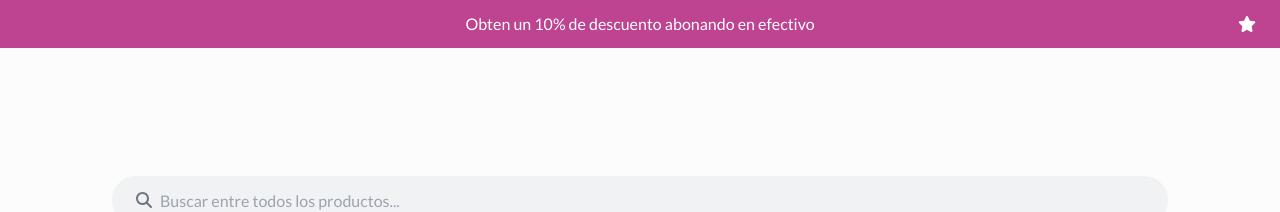
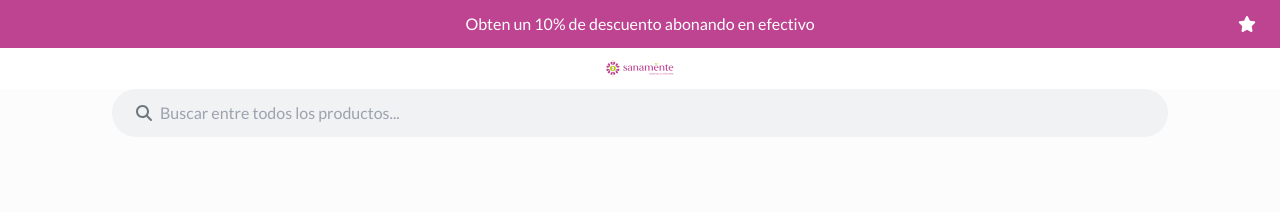
Before and after one commit to MarcoCAVS18/sanamente, a React (Create React App) app: page / in a window 1280 px wide. Shown: the top 212 px of the page. Built offline with nearby package versions, Linux system fonts and the light colour scheme; no server answers.

Commit message:
Problema logo - V.7.01.01.003

```diff
--- a/src/components/Header.js
+++ b/src/components/Header.js
@@ -1,12 +1,14 @@
+// Header.jsx
+
 import React from 'react';
 import { Link } from 'react-router-dom';
 import Logo from './icons/logo';
 
 const Header = () => {
   return (
-    <header className="flex justify-center items-center h-24 my-4">
-      <Link to="/" className="flex items-center">
-        <Logo className="lg:w-1/2 sm:w-auto" />
+    <header className="header">
+      <Link to="/" className="header-logo">
+        <Logo />
       </Link>
     </header>
   );
--- a/src/index.css
+++ b/src/index.css
@@ -4,62 +4,12 @@
 
 @import url('https://fonts.googleapis.com/css2?family=Lato:wght@400;700&display=swap');
 
+/* Variables */
 :root {
   --spacing-top: 3rem;
 }
 
-@media (min-width: 768px) {
-  .header {
-    display: flex;
-    justify-content: space-between;
-    align-items: center;
-    padding: 0 20px;
-  }
-
-  .logo {
-    max-width: 100px;
-  }
-
-  .search-input {
-    flex-grow: 1;
-    margin: 0 20px;
-  }
-
-  .product-card {
-    flex-direction: row;
-  }
-
-  .product-info {
-    flex: 1;
-  }
-}
-
-@media (min-width: 1024px) {
-  .main-container {
-    min-height: calc(100vh - 200px);
-    display: flex;
-    flex-direction: column;
-    justify-content: space-between;
-  }
-
-  #logo {
-    width: 50%;
-  }
-
-  .product-list-container {
-    flex-grow: 1;
-    display: grid;
-    grid-template-columns: repeat(3, 1fr);
-    gap: 20px;
-  }
-
-  .contact-button {
-    width: 90%;
-    max-width: 300px;
-    margin: 0 auto;
-  }
-}
-
+/* Body */
 body {
   background-color: #FCFCFC;
   font-family: 'Lato', sans-serif;
@@ -67,122 +17,85 @@ body {
   margin: 0;
 }
 
+/* App Container */
 .App {
   display: flex;
   flex-direction: column;
   min-height: 100vh;
 }
 
+/* Header Styling */
+.header {
+  display: flex;
+  justify-content: center;
+  align-items: center;
+  width: 100%; /* Asegura que el contenedor ocupe todo el ancho disponible */
+  width: 100%; /* Asegura que el contenedor ocupe todo el ancho disponible */
+  background-color: #FFF; /* Añade un fondo blanco para visualizar mejor el contenido */
+  padding: 0.5rem; /* Ajusta el padding si es necesario */
+}
+
+.header-logo {
+  display: flex;
+  align-items: center;
+  justify-content: center;
+  width: 100%; /* Asegura que el contenedor del logo ocupe todo el ancho disponible */
+  max-width: 800px;
+}
+
+/* Ajuste del logo */
+.header-logo svg {
+  width: auto; /* Mantiene el tamaño original del SVG */
+  height: auto; /* Mantiene el tamaño original del SVG */
+  max-width: 30%; /* Ajusta el tamaño máximo del logo */
+  margin: 0 auto;
+}
+
+/* Estilos específicos para pantallas grandes */
+@media (min-width: 1024px) {
+  .header-logo {
+    width: 50%; /* Ajusta el tamaño del contenedor al 50% en pantallas grandes */
+  }
+
+  .header-logo svg {
+    max-width: 80px; /* Tamaño máximo del logo en pantallas grandes */
+  }
+}
+
+/* Estilos para pantallas pequeñas */
+@media (max-width: 1024px) {
+  .header-logo {
+    width: auto; /* Mantiene el tamaño original del contenedor en pantallas pequeñas */
+  }
+
+  .header-logo svg {
+    max-width: 100%; /* Asegura que el logo se ajuste al tamaño del contenedor en pantallas pequeñas */
+  }
+}
+
+/* Footer */
 footer {
   position: relative;
   bottom: 0;
   width: 100%;
 }
 
-#logo {
-  width: 100%;
-  height: auto;
+/* Main Container */
+.main-container {
+  min-height: calc(100vh - 200px);
+  display: flex;
+  flex-direction: column;
+  justify-content: space-between;
 }
 
-.min-h-screen {
-  min-height: 100vh;
+/* Product List Container */
+.product-list-container {
+  display: grid;
+  grid-template-columns: repeat(auto-fill, minmax(250px, 1fr));
+  gap: 20px;
 }
 
-.carousel .slide {
-  display: flex;
-  align-items: center;
-  justify-content: center;
-}
-
-.carousel .carousel-slider {
-  overflow: hidden;
-}
-
-.carousel .control-dots {
-  display: none !important;
-}
-
-.carousel .carousel-status {
-  display: none !important;
-}
-
-.social-media-icons a {
-  color: #F0F2F3;
-  transition: color 0.3s ease;
-}
-
-.social-media-icons a:hover {
-  color: #3ECC33;
-}
-
-.category-container {
-  display: inline-flex;
-  align-items: center;
-  max-width: max-content;
-  border-radius: 999px;
-}
-
-.category-label {
-  background-color: green;
-  color: white;
-  padding: 0.25rem 0.5rem;
-  border-radius: 9999px;
-  font-size: 0.75rem;
-  font-weight: bold;
-  white-space: nowrap;
-}
-
-.topnav {
-  display: flex;
-  justify-content: space-between;
-  padding: 0.75rem 1rem;
-  height: 48px;
-}
-
-.topnav + .content {
-  margin-top: var(--spacing-top);
-}
-
-.left-section {
-  display: flex;
-  align-items: center;
-  width: auto;
-  height: 100%;
-}
-
-.topnav-content {
-  display: flex;
-  align-items: center;
-  height: 100%;
-}
-
-.message {
-  position: absolute;
-  top: 50%;
-  left: 0;
-  right: 0;
-  transform: translateY(-50%);
-  opacity: 0;
-  transition: opacity 1s ease-in-out;
-  white-space: nowrap;
-  text-align: center;
-}
-
-.message-show {
-  opacity: 1;
-}
-
-.message-hide {
-  opacity: 0;
-}
-
-.right-section {
-  display: flex;
-  align-items: center;
-  justify-content: flex-end;
-  width: 20%;
-}
-
+/* Product Card */
 .product-card {
   display: flex;
   flex-direction: column;
@@ -217,8 +130,103 @@ footer {
   white-space: nowrap;
 }
 
-.product-list-container {
-  display: grid;
-  grid-template-columns: repeat(auto-fill, minmax(250px, 1fr));
-  gap: 20px;
+/* Category Container */
+.category-container {
+  display: inline-flex;
+  align-items: center;
+  max-width: max-content;
+  border-radius: 999px;
 }
+
+.category-label {
+  background-color: green;
+  color: white;
+  padding: 0.25rem 0.5rem;
+  border-radius: 9999px;
+  font-size: 0.75rem;
+  font-weight: bold;
+  white-space: nowrap;
+}
+
+/* Top Navigation */
+.topnav {
+  display: flex;
+  justify-content: space-between;
+  padding: 0.75rem 1rem;
+  height: 48px;
+}
+
+.topnav + .content {
+  margin-top: var(--spacing-top);
+}
+
+.left-section {
+  display: flex;
+  align-items: center;
+  width: auto;
+  height: 100%;
+}
+
+.topnav-content {
+  display: flex;
+  align-items: center;
+  height: 100%;
+}
+
+/* Message */
+.message {
+  position: absolute;
+  top: 50%;
+  left: 0;
+  right: 0;
+  transform: translateY(-50%);
+  opacity: 0;
+  transition: opacity 1s ease-in-out;
+  white-space: nowrap;
+  text-align: center;
+}
+
+.message-show {
+  opacity: 1;
+}
+
+.message-hide {
+  opacity: 0;
+}
+
+/* Right Section */
+.right-section {
+  display: flex;
+  align-items: center;
+  justify-content: flex-end;
+  width: 20%;
+}
+
+/* Carousel */
+.carousel .slide {
+  display: flex;
+  align-items: center;
+  justify-content: center;
+}
+
+.carousel .carousel-slider {
+  overflow: hidden;
+}
+
+.carousel .control-dots {
+  display: none !important;
+}
+
+.carousel .carousel-status {
+  display: none !important;
+}
+
+/* Social Media Icons */
+.social-media-icons a {
+  color: #F0F2F3;
+  transition: color 0.3s ease;
+}
+
+.social-media-icons a:hover {
+  color: #3ECC33;
+}
```
